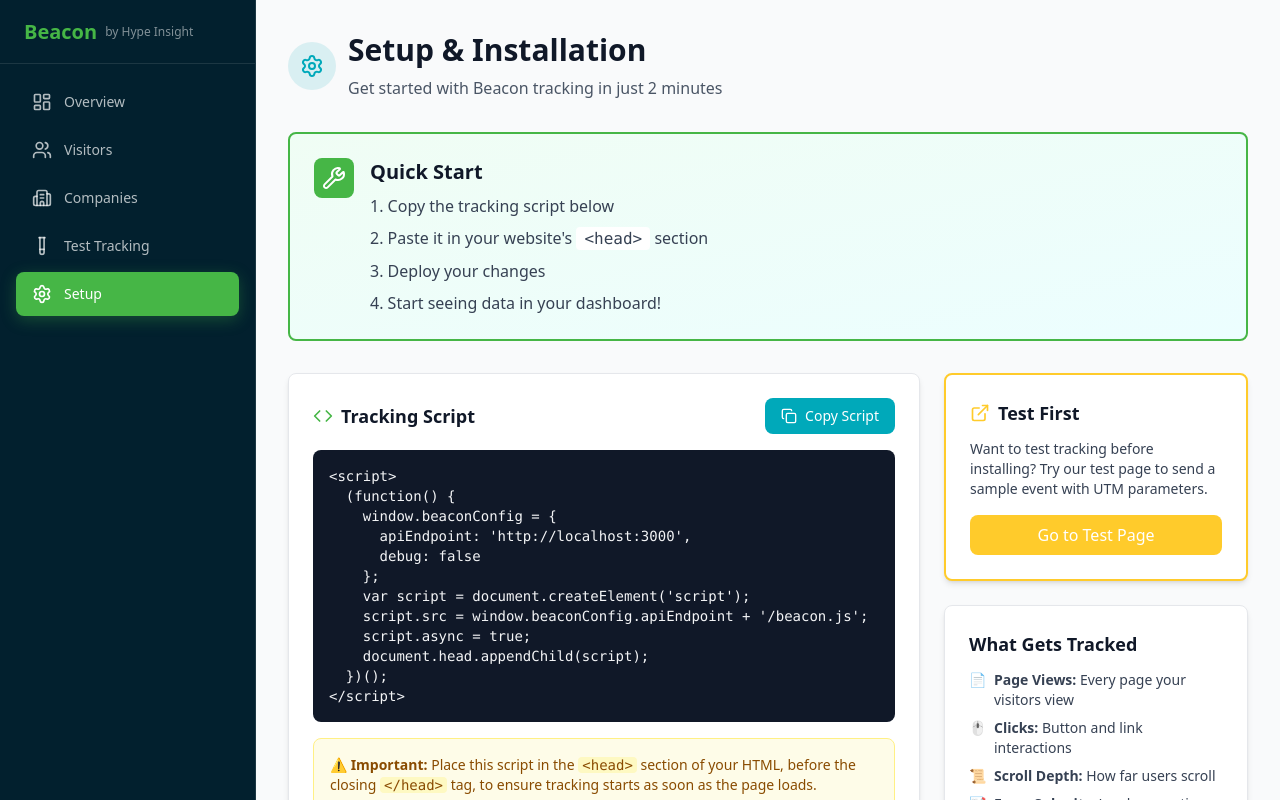
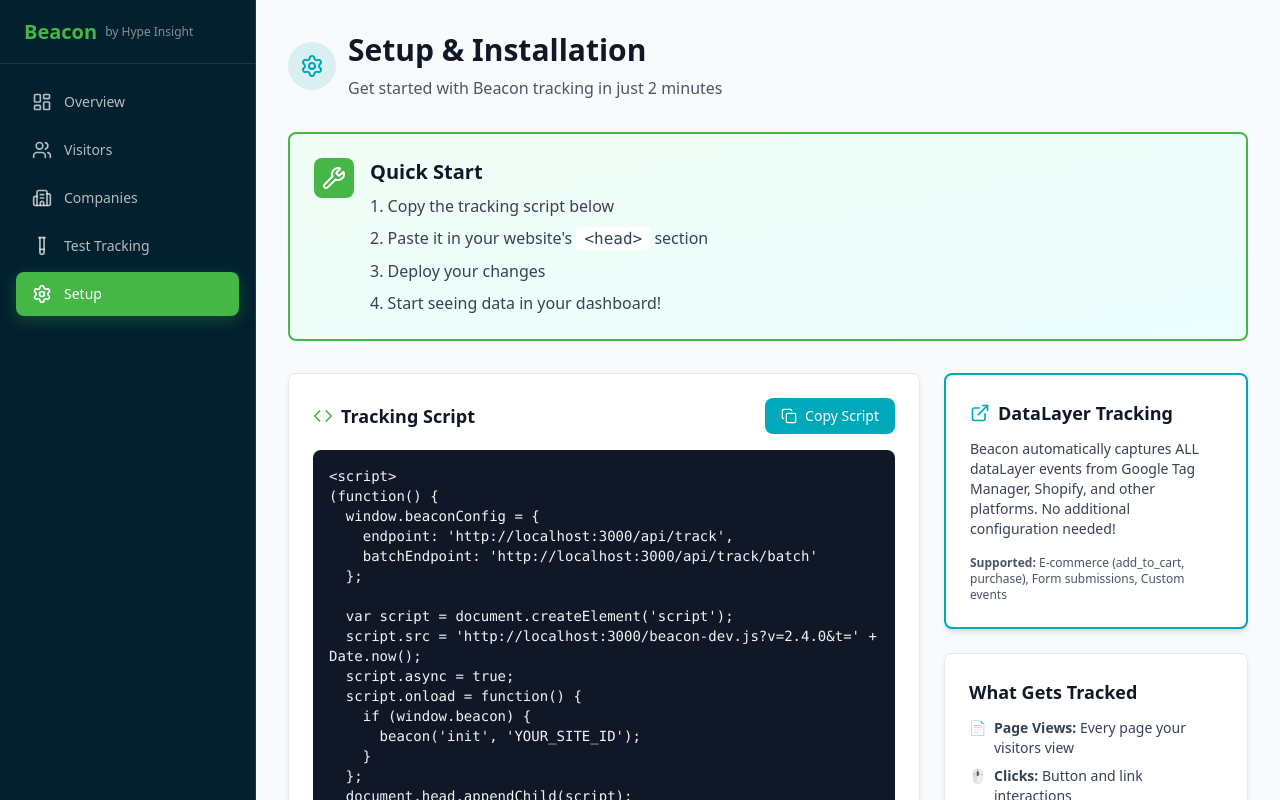
Before and after one commit to Hypeinsight/beacon-by-hypeinsight, a React app in the folder frontend/: page /setup in a window 1280 px wide. Built offline with nearby package versions, Linux system fonts and the light colour scheme; the HTML template or start-up script is replaced by a standard one.

Commit message:
Update Setup page with v2.4.0 script and remove Test Tracking page

```diff
--- a/frontend/src/App.jsx
+++ b/frontend/src/App.jsx
@@ -4,7 +4,6 @@
 import Visitors from './pages/Visitors';
 import VisitorDetail from './pages/VisitorDetail';
 import Companies from './pages/Companies';
-import TestTracking from './pages/TestTracking';
 import Setup from './pages/Setup';
 
 function App() {  return (
@@ -16,7 +15,6 @@
           <Route path="visitors" element={<Visitors />} />
           <Route path="visitors/:clientId" element={<VisitorDetail />} />
           <Route path="companies" element={<Companies />} />
-          <Route path="test" element={<TestTracking />} />
           <Route path="setup" element={<Setup />} />
           <Route path="*" element={<Navigate to="/overview" replace />} />
         </Route>
--- a/frontend/src/pages/Setup.jsx
+++ b/frontend/src/pages/Setup.jsx
@@ -8,12 +8,18 @@
   const scriptSnippet = `<script>
 (function() {
   window.beaconConfig = {
-      apiEndpoint: '${API_URL}',
-      debug: false
+    endpoint: '${API_URL}/api/track',
+    batchEndpoint: '${API_URL}/api/track/batch'
   };
+
   var script = document.createElement('script');
-    script.src = window.beaconConfig.apiEndpoint + '/beacon.js';
+  script.src = '${API_URL}/beacon-dev.js?v=2.4.0&t=' + Date.now();
   script.async = true;
+  script.onload = function() {
+    if (window.beacon) {
+      beacon('init', 'YOUR_SITE_ID');
+    }
+  };
   document.head.appendChild(script);
 })();
 </script>`;
@@ -152,22 +158,18 @@
 
         {/* Sidebar */}
         <div className="space-y-6">
-          {/* Test First */}
-          <div className="bg-white rounded-lg shadow-md border-2 p-6" style={{ borderColor: '#FFCB2B' }}>
+          {/* DataLayer Events */}
+          <div className="bg-white rounded-lg shadow-md border-2 p-6" style={{ borderColor: '#00A9BA' }}>
             <h3 className="text-lg font-semibold text-gray-900 mb-3 flex items-center">
-              <ExternalLink className="w-5 h-5 mr-2" style={{ color: '#FFCB2B' }} />
-              Test First
+              <ExternalLink className="w-5 h-5 mr-2" style={{ color: '#00A9BA' }} />
+              DataLayer Tracking
             </h3>
             <p className="text-sm text-gray-700 mb-4">
-              Want to test tracking before installing? Try our test page to send a sample event with UTM parameters.
+              Beacon automatically captures ALL dataLayer events from Google Tag Manager, Shopify, and other platforms. No additional configuration needed!
             </p>
-            <a
-              href="/test"
-              className="block w-full py-2 text-center text-white font-medium rounded-lg transition-colors"
-              style={{ backgroundColor: '#FFCB2B' }}
-            >
-              Go to Test Page
-            </a>
+            <div className="text-xs text-gray-600">
+              <strong>Supported:</strong> E-commerce (add_to_cart, purchase), Form submissions, Custom events
+            </div>
           </div>
 
           {/* What Gets Tracked */}
@@ -187,8 +189,12 @@
                 <span><strong>Scroll Depth:</strong> How far users scroll</span>
               </li>
               <li className="flex items-start">
+                <span className="mr-2">🛒</span>
+                <span><strong>E-commerce:</strong> Add to cart, purchases (via dataLayer)</span>
+              </li>
+              <li className="flex items-start">
                 <span className="mr-2">📝</span>
-                <span><strong>Form Submits:</strong> Lead generation events</span>
+                <span><strong>DataLayer Events:</strong> All GTM/custom events automatically</span>
               </li>
               <li className="flex items-start">
                 <span className="mr-2">🌍</span>
```
Also changed, not shown: 2 other files (tests, documents, lock files or other folders). Lines whose indentation alone changed are shown as unchanged.
